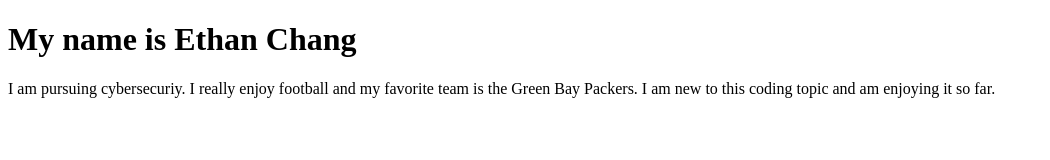
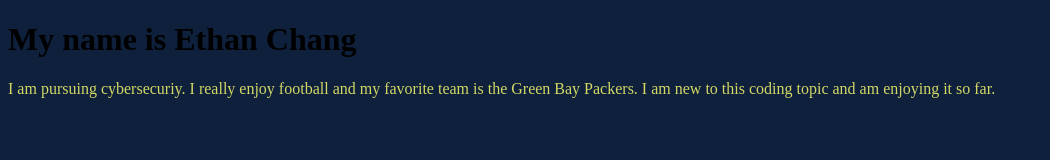
Before and after one commit to efchang1/efchang1.github.io, a plain HTML site: page index.html in a window 1280 px wide. Shown: the whole page, without its empty margins (0-1050 px from the left). Drawn offline with Linux system fonts and the light colour scheme.

Commit message:
Update index.html

```diff
--- a/index.html
+++ b/index.html
@@ -8,9 +8,9 @@
     <title>
     </title>
     <style>
-      body {background-color:0E203B;}
-      hi {color:197E8A;}
-      p {color:D3D866;}
+      body {background-color:#0E203B;}
+      hi {color:#197E8A;}
+      p {color:#D3D866;}
     </style>
   </head>
 </html>
```
